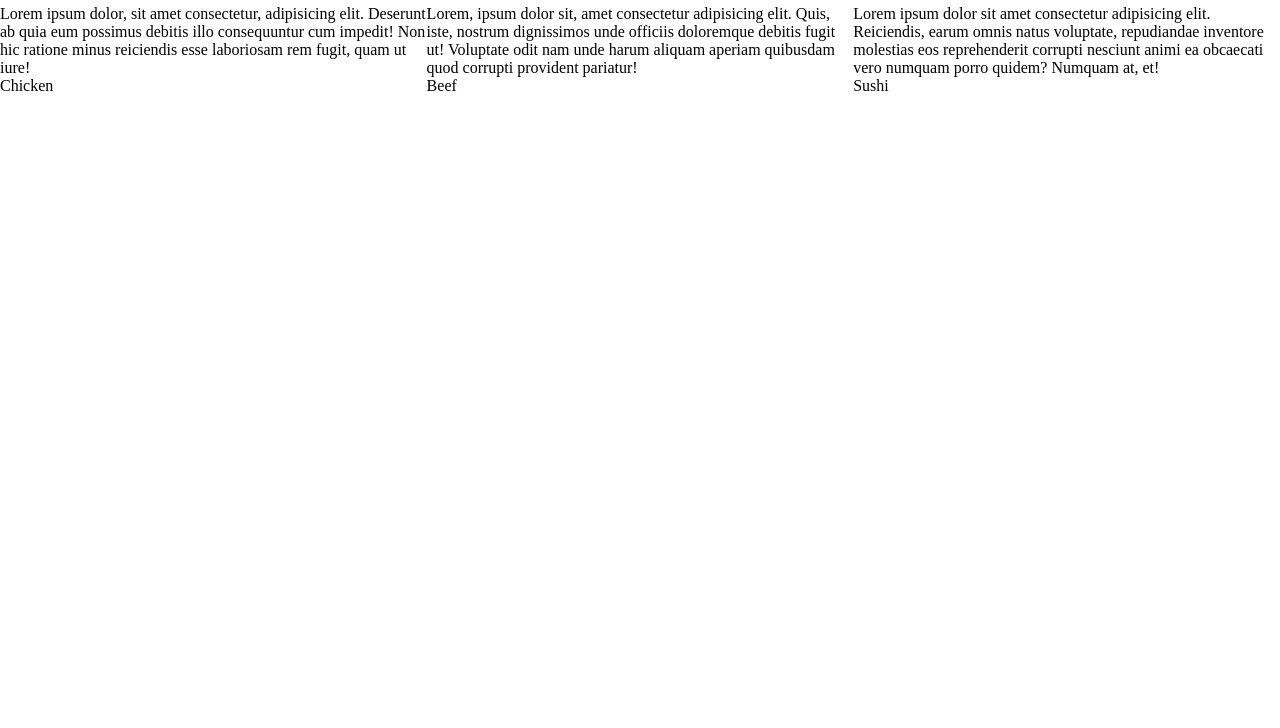
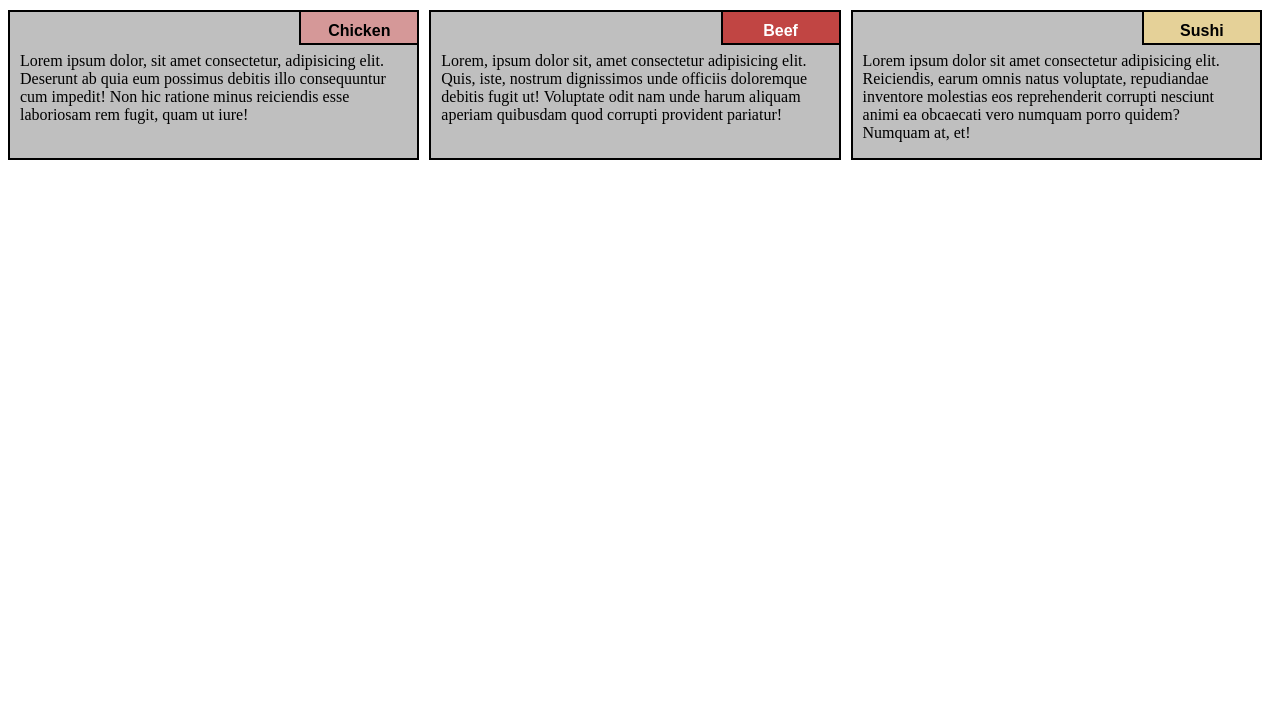
Before and after one commit to adamgilchrist172/adamgilchrist172.github.io, a plain HTML site: page index.html in a window 1280 px wide. Shown: the part 72-800 px from the top of the page. Drawn offline with Linux system fonts and the light colour scheme; files that its build step writes are made by us from their sources.

Commit message:
Update style.css

```diff
--- a/style.css
+++ b/style.css
@@ -1,62 +1,78 @@
 *{
-	margin: 0;
-	padding: 0;
-	box-sizing: border-box;
+  box-sizing: border-box;
 }
 
 h1{
-	text-align: center;
-	margin: 20px;
+  text-align: center;
+}
+
+p {
+  background-color: #bfbfbf;
+  border: 2px solid black;
+  height: 150px;
+  margin-right: 10px;
+  padding: 40px 10px 5px 10px;
+  overflow: hidden;
 }
 
 
-.title {
-	position: absolute;
-	top: 0;
-	right:0;
-	width: 100px;
-	text-align: center;
-	border: 1px solid black;
-}
-article{
-
-	padding: 25px;
+#container {
+  position: relative;
 
 }
 
-.section {
-	background-color: gray;
-	border: 1px solid black;
-	position: relative;
-	width: 90%;
-	margin-right: auto;
-    margin-left: auto;
+#p1 {
+  background-color: #D59898;
+  position: absolute;
+  top: 0;
+  right: 0;
+  font-weight: bold;
+  height: 35px;
+  width: 120px;
+  padding: 10px;
+  text-align: center;
+  font-family: Arial, Helvetica, sans-serif;
+
+}
+#p2 {
+  background-color:#C14543 ;
+  color: white;
+  position: absolute;
+  top: 0;
+  right: 0;
+  font-weight: bold;
+  height: 35px;
+  width: 120px;
+  padding: 10px;
+  text-align: center;
+  font-family: Arial, Helvetica, sans-serif;
+
+}
+#p3 {
+ background-color: #E5D198;
+  position: absolute;
+  top: 0;
+  right: 0;
+  font-weight: bold;
+  height: 35px;
+  width: 120px;
+  padding: 10px;
+  text-align: center;
+  font-family: Arial, Helvetica, sans-serif;
 
 }
 
-#chicken{
-	background-color: #F5B7B1;
-}
 
-#beef{
-	background-color: #CD6155;
-	color: white;
-}
+.row {
+  width: 100%;
 
-#sushi{
-	background-color: #F7DC6F ;
 }
 
 
-/* Simple Responsive Framework. */
-.row {
-  width: 100%;
-}
 /********** Large devices only **********/
-@media (min-width: 1200px) {
+@media (min-width: 992px) {
   .col-lg-1, .col-lg-2, .col-lg-3, .col-lg-4, .col-lg-5, .col-lg-6, .col-lg-7, .col-lg-8, .col-lg-9, .col-lg-10, .col-lg-11, .col-lg-12 {
     float: left;
-
   }
   .col-lg-1 {
     width: 8.33%;
@@ -69,6 +85,7 @@ article{
   }
   .col-lg-4 {
     width: 33.33%;
+
   }
   .col-lg-5 {
     width: 41.66%;
@@ -94,9 +111,12 @@ article{
   .col-lg-12 {
     width: 100%;
   }
+
+
 }
+
 /********** Medium devices only **********/
-@media (min-width: 950px) and (max-width: 1199px) {
+@media (min-width: 768px) and (max-width: 991px) {
   .col-md-1, .col-md-2, .col-md-3, .col-md-4, .col-md-5, .col-md-6, .col-md-7, .col-md-8, .col-md-9, .col-md-10, .col-md-11, .col-md-12 {
     float: left;
 
@@ -137,20 +157,12 @@ article{
   .col-md-12 {
     width: 100%;
   }
-  #section3{
-  	width: 95%;
-  	margin-top: 30px;
-  }
 }
-/* for small width devices */
 
-@media(max-width: 767px){
-	.section{
-		margin-top: 30px;
-	}
+/********** Mobile only **********/
+@media (max-width: 767px) {
   .col-sm-1, .col-sm-2, .col-sm-3, .col-sm-4, .col-sm-5, .col-sm-6, .col-sm-7, .col-sm-8, .col-sm-9, .col-sm-10, .col-sm-11, .col-sm-12 {
     float: left;
-
   }
   .col-sm-1 {
     width: 8.33%;
@@ -163,6 +175,7 @@ article{
   }
   .col-sm-4 {
     width: 33.33%;
+
   }
   .col-sm-5 {
     width: 41.66%;
@@ -188,4 +201,6 @@ article{
   .col-sm-12 {
     width: 100%;
   }
+
+
 }
```
